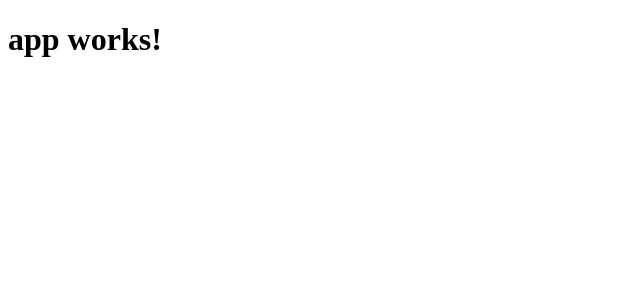
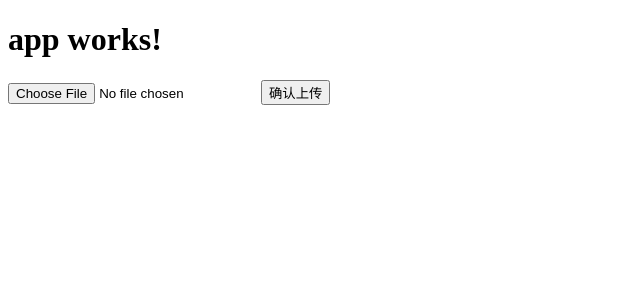
Before and after one commit to GuGaobai1994/QiniuAngularUploadDemo, an Angular app: page / in a window 1280 px wide. Shown: the top 300 px of the page, without its empty margins (0-640 px from the left). Built offline with nearby package versions, Linux system fonts and the light colour scheme.

Commit message:
first commit

```diff
--- a/src/app/app.component.html
+++ b/src/app/app.component.html
@@ -1,3 +1,4 @@
 <h1>
   {{title}}
 </h1>
+<app-upload></app-upload>
--- a/src/app/app.module.ts
+++ b/src/app/app.module.ts
@@ -4,10 +4,12 @@ import { FormsModule } from '@angular/forms';
 import { HttpModule } from '@angular/http';
 
 import { AppComponent } from './app.component';
+import { UploadComponent } from './upload/upload.component';
 
 @NgModule({
   declarations: [
-    AppComponent
+    AppComponent,
+    UploadComponent
   ],
   imports: [
     BrowserModule,
--- /dev/null
+++ b/src/app/upload/upload.component.html
@@ -0,0 +1,5 @@
+
+<input type="file" [attr.multiple]="multiple ? true : null" (change) = "getToken()">
+<button type="button" (click)="upload()">确认上传</button>
+<div *ngIf="loading">loading</div>
+<pre>{{data| json}}</pre>
--- /dev/null
+++ b/src/app/upload/upload.component.ts
@@ -0,0 +1,49 @@
+import { Component, ElementRef, Input } from '@angular/core';
+import { Http,  Response} from '@angular/http';
+
+
+@Component({
+  selector: 'app-upload',
+  templateUrl: './upload.component.html',
+  styleUrls: ['./upload.component.css']
+})
+export class UploadComponent  {
+  data: Object;
+  loading: boolean;
+  token: String;
+
+  @Input() multiple: boolean = false;
+  constructor(private http: Http,
+              private el: ElementRef) { }
+
+  getToken() : void {
+    this.loading = true;
+    this.http.request('http://localhost:8083/uptoken')
+    .subscribe((res : Response) => {
+      this.token = res.json().uptoken
+    });
+  }
+
+  upload() : void{
+    let inputEl = this.el.nativeElement.firstElementChild;
+    if (inputEl.files.length === 0) { return; };
+
+    let files: FileList = inputEl.files;
+
+
+    for (let i = 0; i < files.length; i++) {
+      const formData = new FormData();
+      //formData.append(files[i].name, files[i]);
+      formData.append('file', files[i]);
+      formData.append('key', files[i].name)
+      formData.append('token', this.token);
+      this.loading = true;
+      this.http
+        .post('http://up-z0.qiniu.com', formData)
+        .subscribe((res : Response) => {
+          this.data = res.json();
+          this.loading = false;
+        });
+    }
+  }
+}
```
Also changed, not shown: src/app/upload/upload.component.css (added), 1 other file (tests, documents, lock files or other folders).
